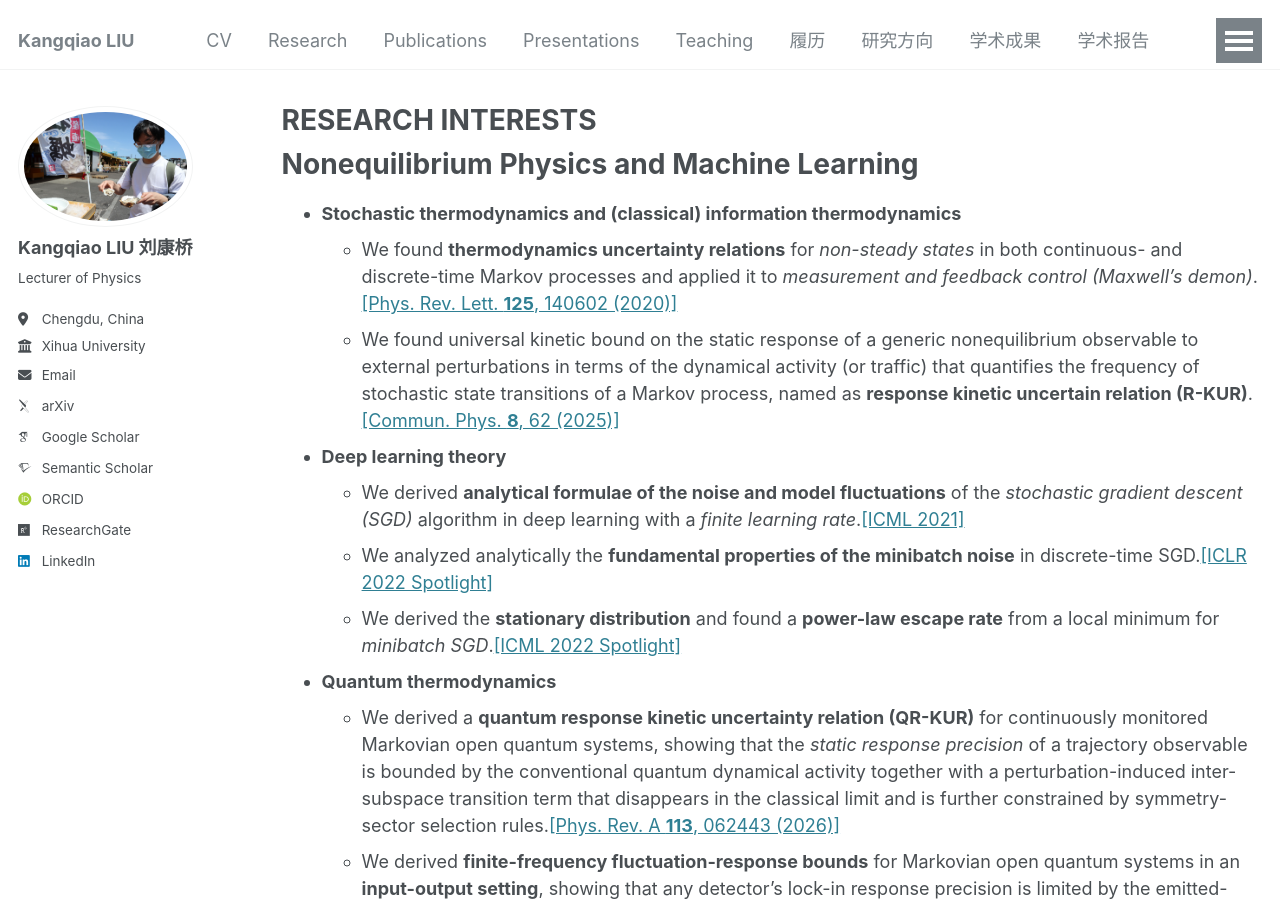
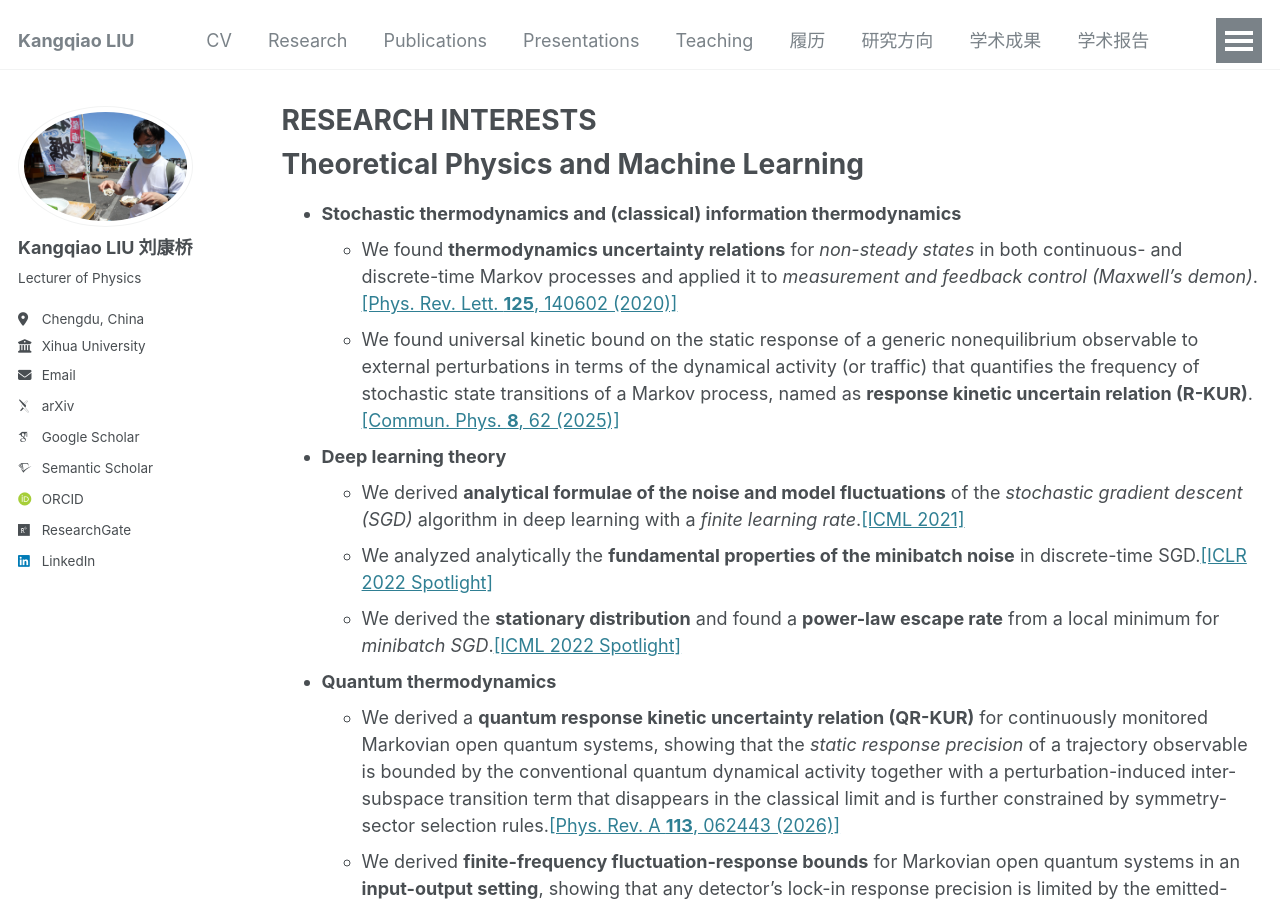
Before and after one commit to KangqiaoLiu/KangqiaoLiu.github.io, a Jekyll site: the page built from _pages/research.md, in a window 1280 px wide and 900 px high. Built offline with Jekyll 4.4.1, drawn with Linux system fonts in a browser that asks for light colours; some web fonts are replaced.

Commit message:
Update research.md

```diff
--- a/_pages/research.md
+++ b/_pages/research.md
@@ -9,7 +9,7 @@ redirect_from:
 
 {% include base_path %}
 
-# **Nonequilibrium Physics and Machine Learning**
+# **Theoretical Physics and Machine Learning**
 
 * **Stochastic thermodynamics and (classical) information thermodynamics**
   * We found **thermodynamics uncertainty relations** for *non-steady states* in both continuous- and discrete-time Markov processes and applied it to *measurement and feedback control (Maxwell's demon)*.[[Phys. Rev. Lett. **125**, 140602 (2020)]](https://journals.aps.org/prl/abstract/10.1103/PhysRevLett.125.140602)
```
